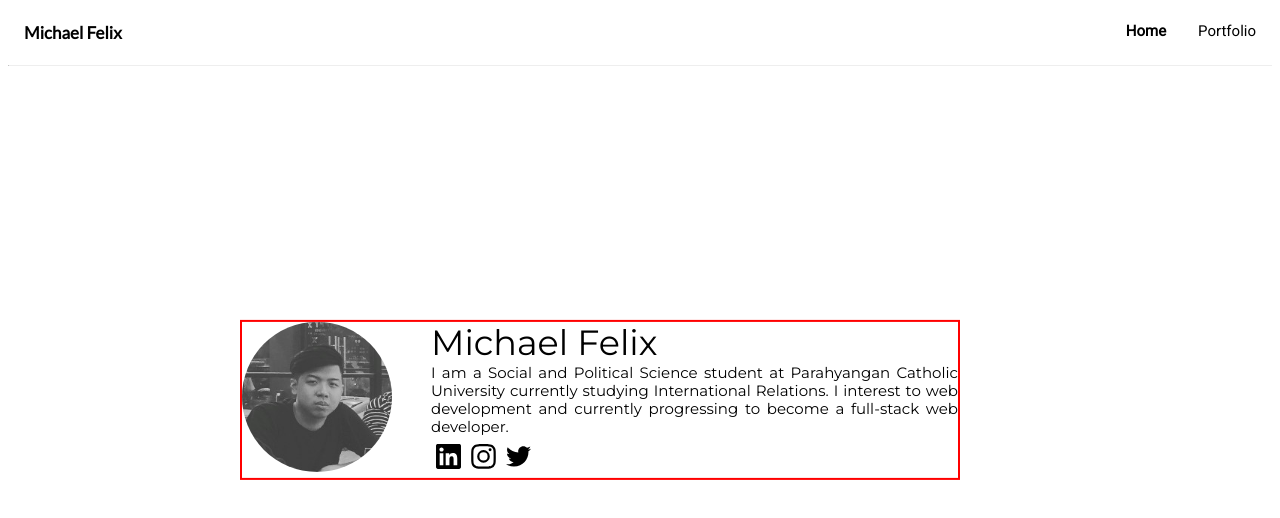
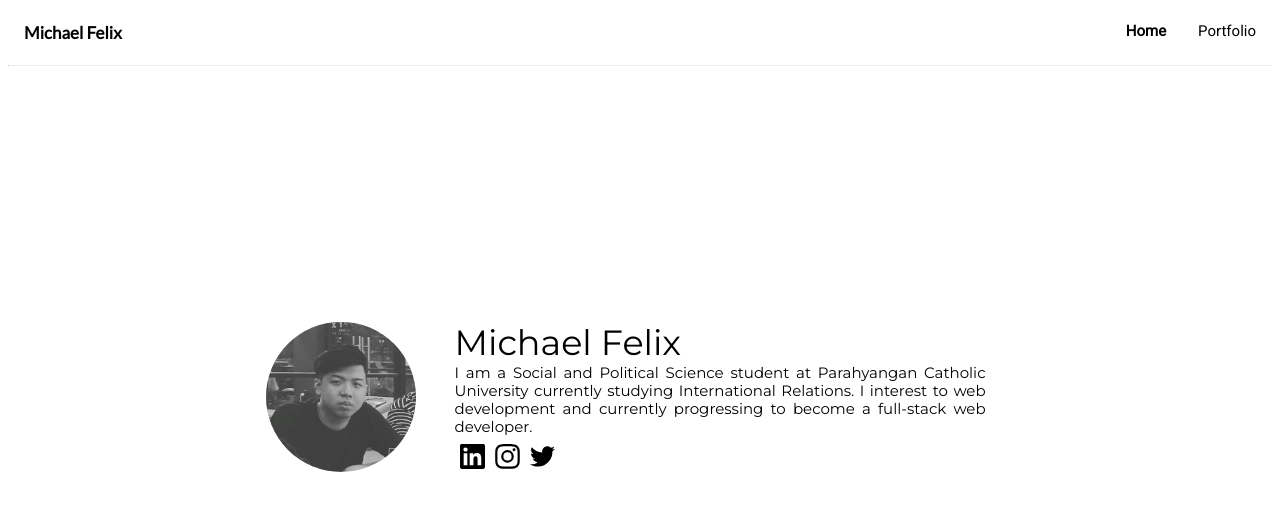
Before and after one commit to nmfel/nmfel.github.io, a plain HTML site: page index.html in a window 1280 px wide. Drawn offline with Linux system fonts and the light colour scheme.

Commit message:
Add files via upload
remove container border and change profile bar left 52%

```diff
--- a/css/style.css
+++ b/css/style.css
@@ -23,7 +23,7 @@ hr {
   width: 90%;
   padding: 0 auto;
   max-width: 1000px;
-  border: 2px solid red;
+  /* border: 2px solid red;  */
 }
 
 .navBar {
@@ -69,7 +69,7 @@ hr {
   display: flex;
   position: absolute;
   top: 50%;
-  left: 50%;
+  left: 52%;
   transform: translate(-50%, -50%);
 }
 
```
